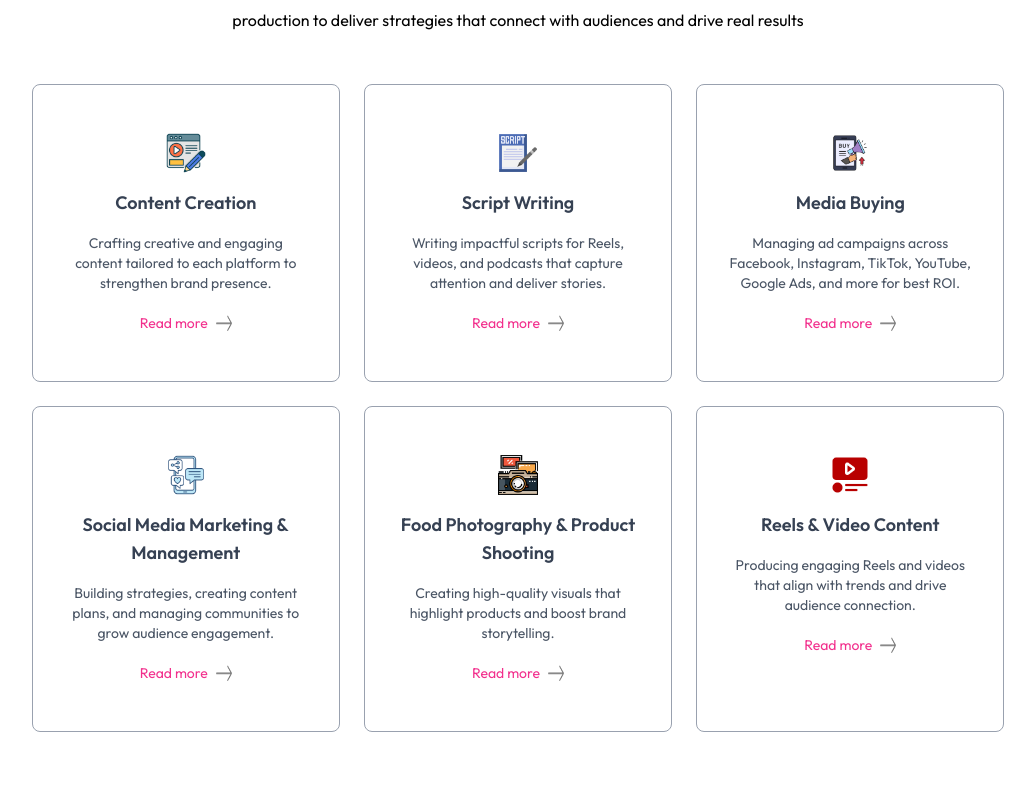
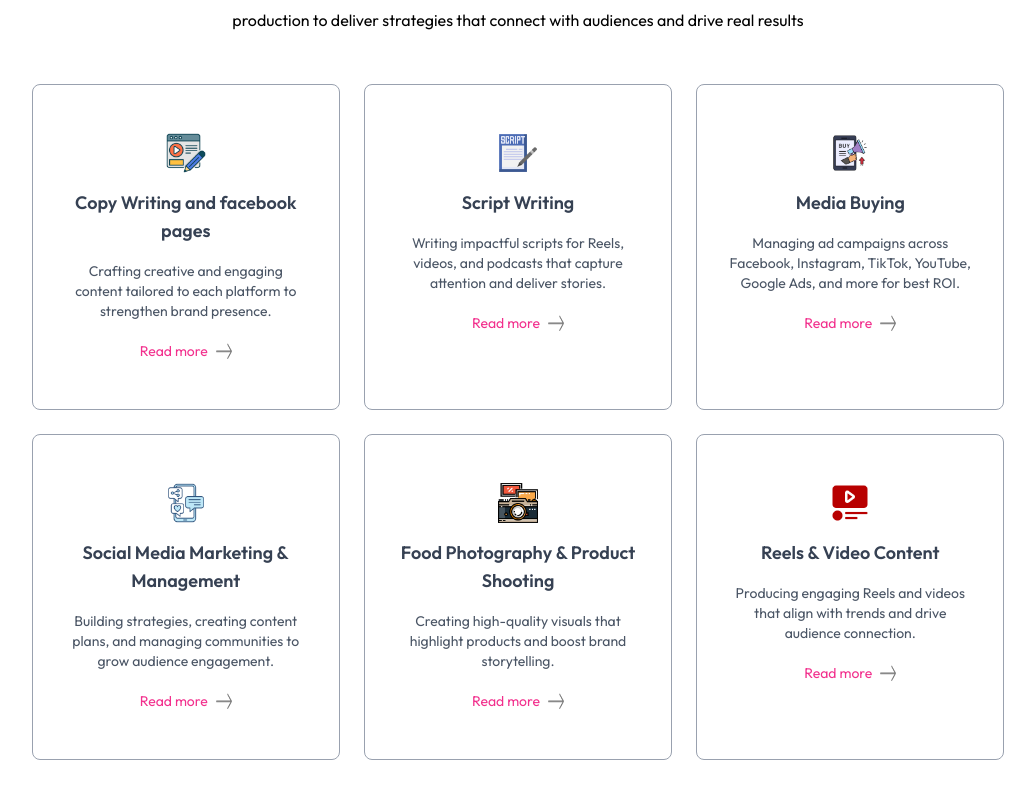
Before and after one commit to MariamHammouda/Aya-Portfolio, a Next.js app: page / in a window 1280 px wide. Shown: the part 2181-2979 px from the top of the page, without its empty margins (122-1157 px from the left). Built offline with nearby package versions, Linux system fonts and the light colour scheme; a web font is replaced by a local one.

Commit message:
update: add dropdown items to (Copy Writing and facebook pages) object

```diff
--- a/src/app/components/Services.jsx
+++ b/src/app/components/Services.jsx
@@ -14,6 +14,7 @@ const Services = () => {
         combines storytelling, SEO, and visual production to deliver strategies
         that connect with audiences and drive real results
       </p>
+
 
       <div className="grid grid-cols-1 sm:grid-cols-2 lg:grid-cols-3 gap-6 my-10">
         {serviceData.map(({icon, title, description, link}, index) => (
--- a/src/app/data/serviceData.js
+++ b/src/app/data/serviceData.js
@@ -1,10 +1,15 @@
 export const serviceData = [
   {
     icon: "/images/icons/content-creator.png",
-    title: "Content Creation",
+    title: "Copy Writing and facebook pages",
     description:
       "Crafting creative and engaging content tailored to each platform to strengthen brand presence.",
     link: "#",
+
+    dropdownItems: [
+      { category: "Copy Writing", navigate: "/CopyWriting" },
+      { category: "facebook pages", navigate: "/facebook pages" },
+    ],
   },
   {
     icon: "/images/icons/script.png",
```
